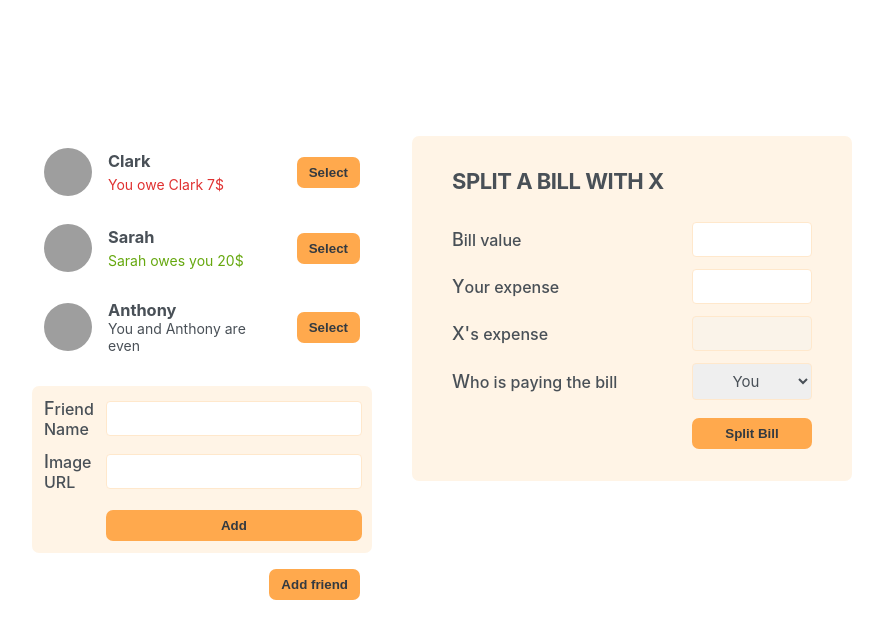
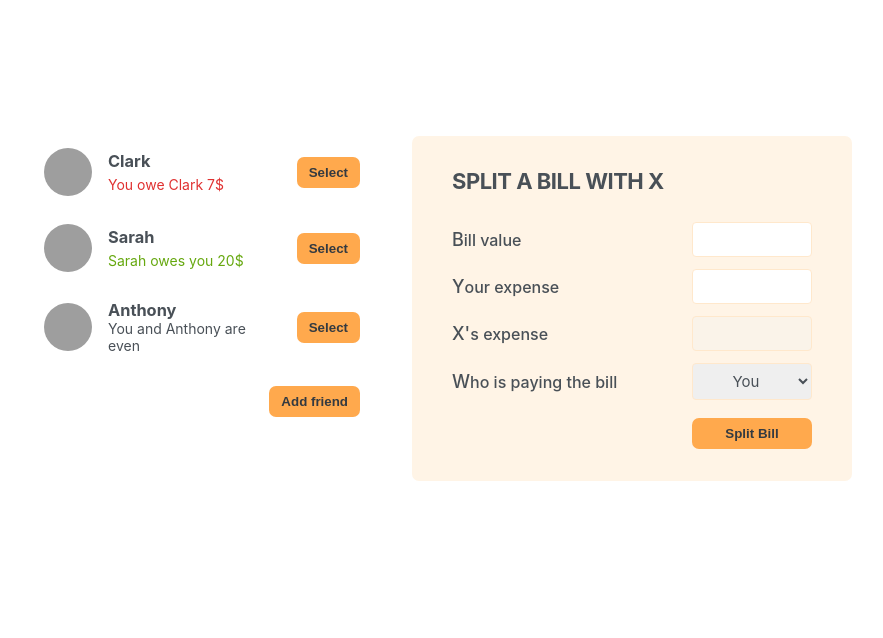
Before and after one commit to MikayelGyogchyan/eant-and-split, a React (Create React App) app in the folder eat-and-split/: page / in a window 1280 px wide. Shown: the top 638 px of the page, without its empty margins (198-1081 px from the left). Built offline with nearby package versions, Linux system fonts and the light colour scheme; grey boxes are pictures that could not be loaded.

Commit message:
second commit, display and hide the form

```diff
--- a/eat-and-split/src/App.jsx
+++ b/eat-and-split/src/App.jsx
@@ -1,3 +1,4 @@
+import { useState } from "react";
 
 
 const initialFriends = [
@@ -21,13 +22,24 @@ const initialFriends = [
   },
 ];
 
+function Button({children, onClick}) {
+  return (
+    <button className="button" onClick={onClick}>{children}</button>
+  )
+}
+
 export default function App() {
+  const [showAddFriend, setShowAddFriend] = useState(false)
+
+  function handleShowAddFriend() {
+    setShowAddFriend(show => !show)
+  }
   return (
     <div className="app">
       <div className="sidebar">
         <FriendsList />
-        <FormAddFriend/>
-        <Button>Add friend</Button>
+        {showAddFriend && <FormAddFriend/>}
+        <Button onClick={handleShowAddFriend}>{showAddFriend ? "Close" : "Add friend"}</Button>
       </div>
 
       <FormSplitBill/>
@@ -70,12 +82,6 @@ function Friend({ friend }) {
   );
 }
 
-function Button({children}) {
-  return (
-    <button className="button">{children}</button>
-  )
-}
-
 function FormAddFriend() {
   return (
     <form className="form-add-friend">
```
